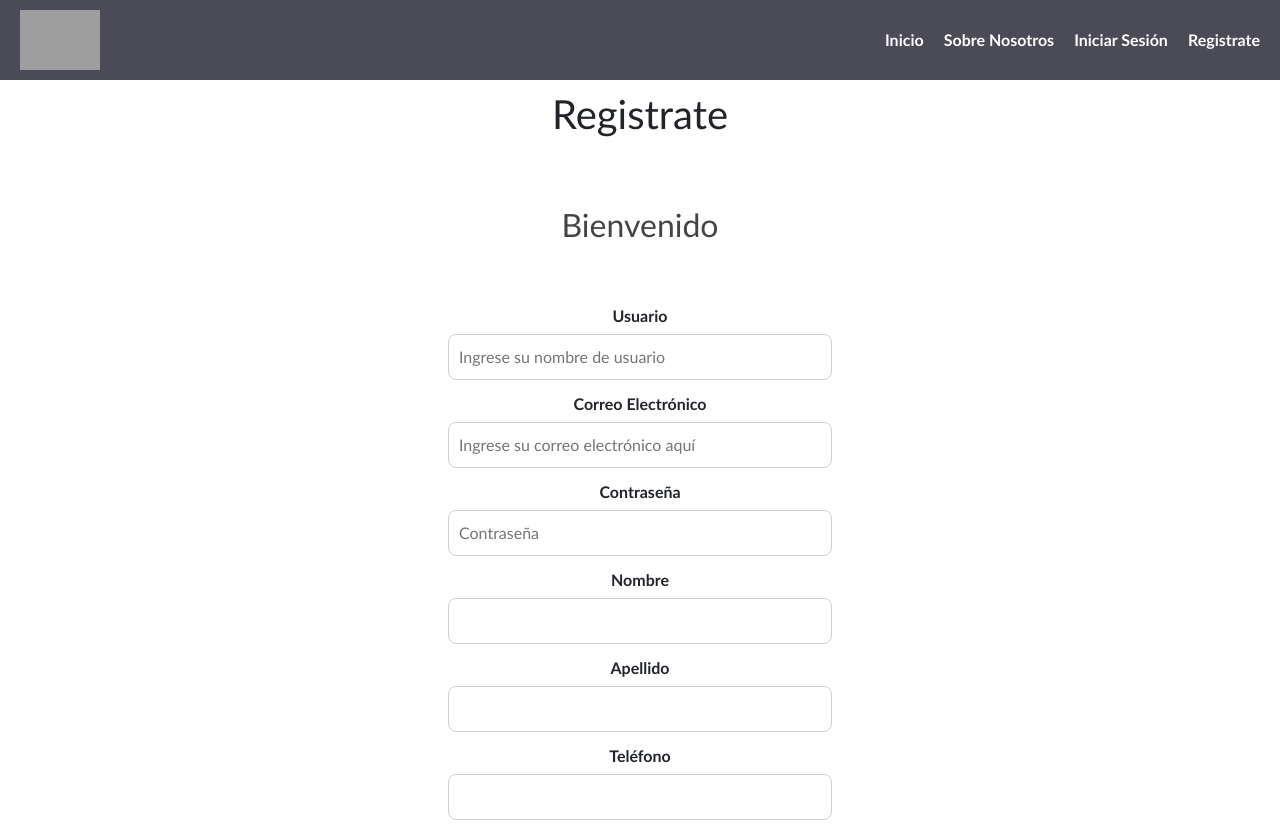
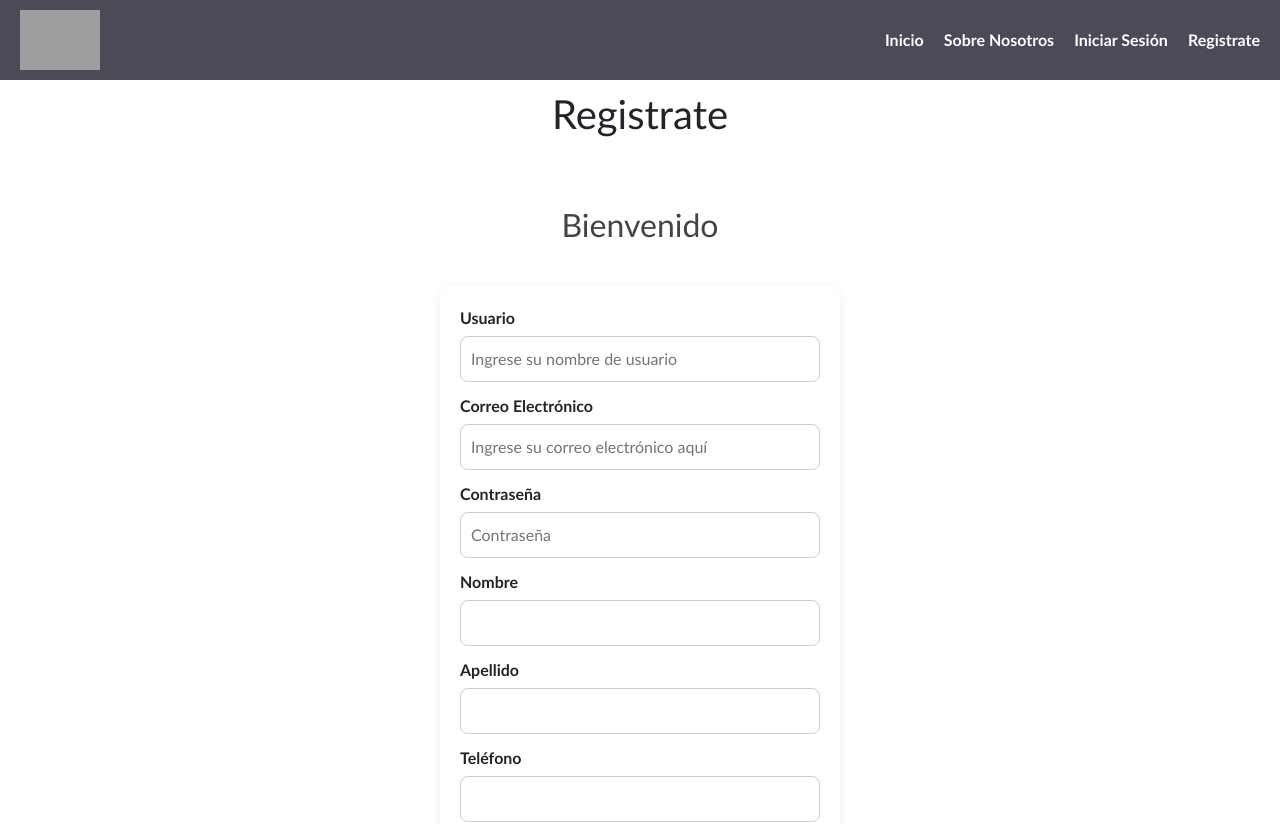
Before and after one commit to jime2803/base-proyecto-jimena-sastre, a React (Vite) app: page /registrate in a window 1280 px wide. Shown: the top 824 px of the page. Built offline with nearby package versions, Linux system fonts and the light colour scheme; grey boxes are pictures that could not be loaded.

Commit message:
fix:corrected css in register.css

```diff
--- a/src/styles/pages/Register.css
+++ b/src/styles/pages/Register.css
@@ -21,19 +21,20 @@ section {
   gap: 12px;
   justify-content: center;
   text-align: center;
-  align-items: left;
+  align-items: center;
   width: 100%;
-  max-width: 420px;
-  padding: 18px;
+  max-width: 400px;
+  padding: 20px;
   margin: 0 auto;
   border-radius: 10px;
-  box box-shadow: 0 4px 12px rgba(0, 0, 0, .08);
+  box-shadow: 0 4px 12px rgba(0, 0, 0, .08);
   background: #fff;
 }
 
 .form-register-group {
   display: flex;
   flex-direction: column;
+  width: 100%;
 }
 
 .form-register-group label {
@@ -42,6 +43,7 @@ section {
   font-weight: 600;
   margin-bottom: 6px;
   /* width: 100%; */
+  text-align: left;
 }
 
 .form-register-group input {
@@ -49,6 +51,7 @@ section {
   padding: 10px;
   border: 1px solid #cfcfcf;
   border-radius: 8px;
+  box-sizing: border-box;
 }
 
 .input-field {
```
